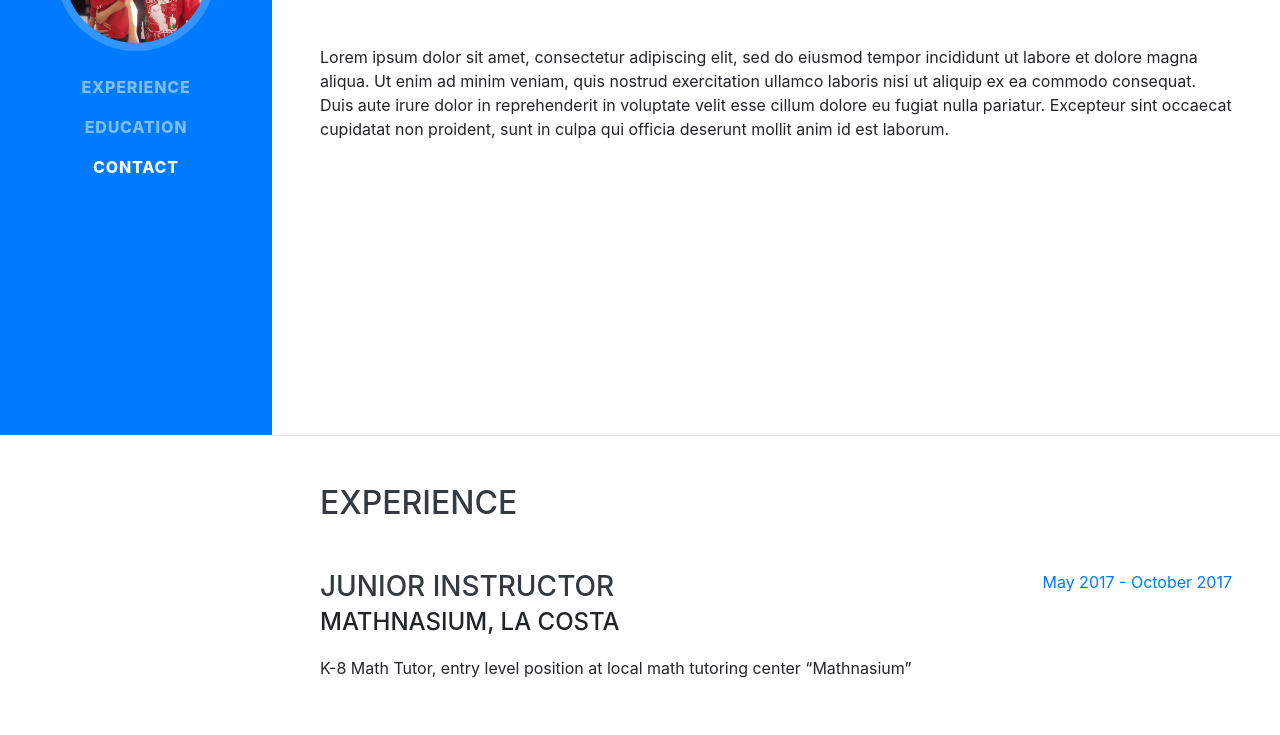
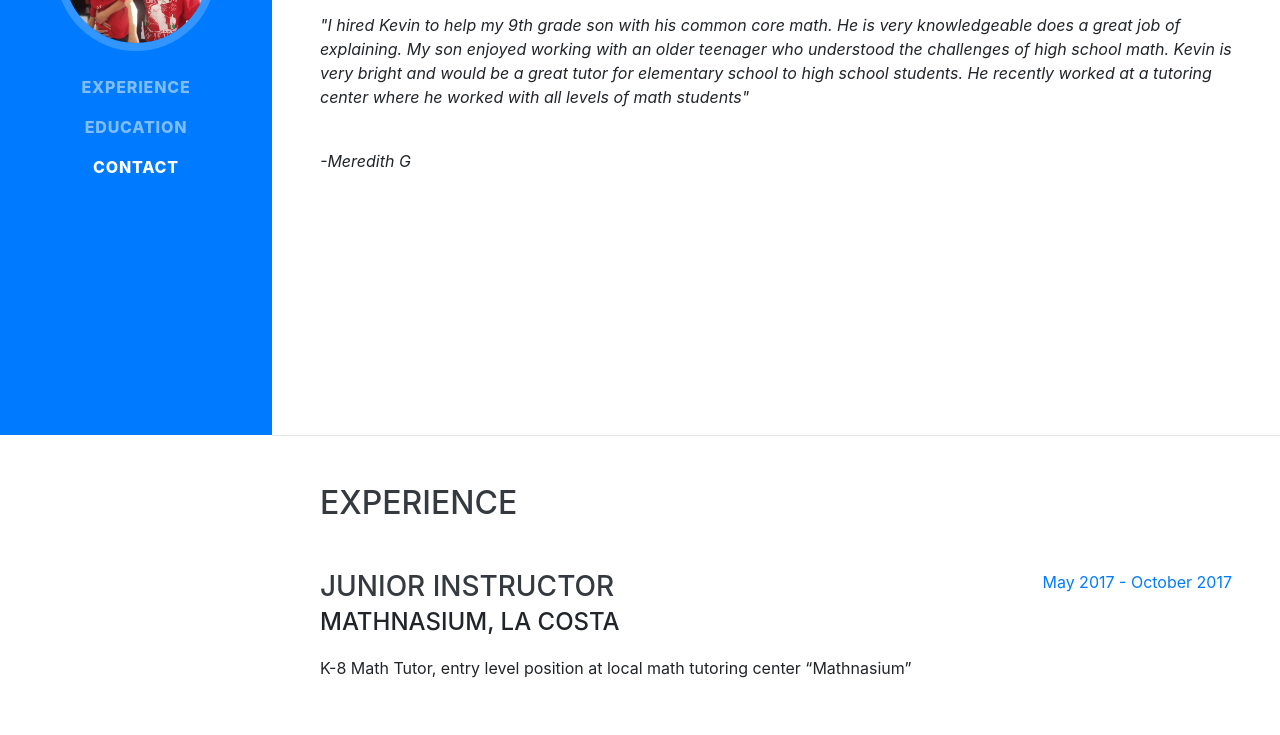
Before and after one commit to cstill/KevinJayTutoring, a website with bundled scripts: page index.html in a window 1280 px wide. Shown: the part 365-1100 px from the top of the page. Built offline with nearby package versions, Linux system fonts and the light colour scheme; a web font is replaced by a local one.

Commit message:
Update index.html

```diff
--- a/index.html
+++ b/index.html
@@ -60,7 +60,11 @@
         <div class="subheading mb-5">Tutoring · Education · Test Preparation ·
           <a href="mailto:kevinjay@live.com">kevinjay@live.com</a>
         </div>
-        <p>Lorem ipsum dolor sit amet, consectetur adipiscing elit, sed do eiusmod tempor incididunt ut labore et dolore magna aliqua. Ut enim ad minim veniam, quis nostrud exercitation ullamco laboris nisi ut aliquip ex ea commodo consequat. Duis aute irure dolor in reprehenderit in voluptate velit esse cillum dolore eu fugiat nulla pariatur. Excepteur sint occaecat cupidatat non proident, sunt in culpa qui officia deserunt mollit anim id est laborum.</p>
+        <i>
+        <p>"I hired Kevin to help my 9th grade son with his common core math. He is very knowledgeable does a great job of explaining. My son enjoyed working with an older teenager who understood the challenges of high school math. Kevin is very bright and would be a great tutor for elementary school to high school students. He recently worked at a tutoring center where he worked with all levels of math students"</p>
+        <br>
+        <p>-Meredith G</p>
+      </i>
       </div>
     </section>
 
```
